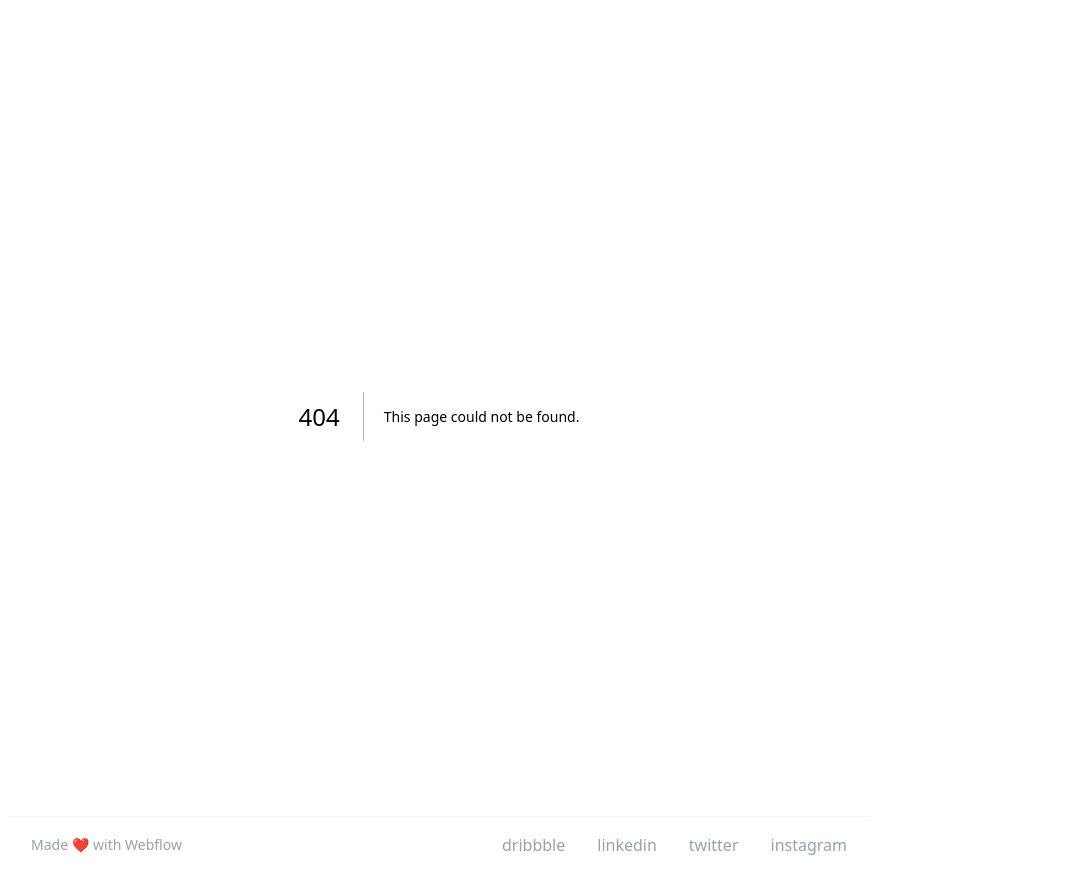
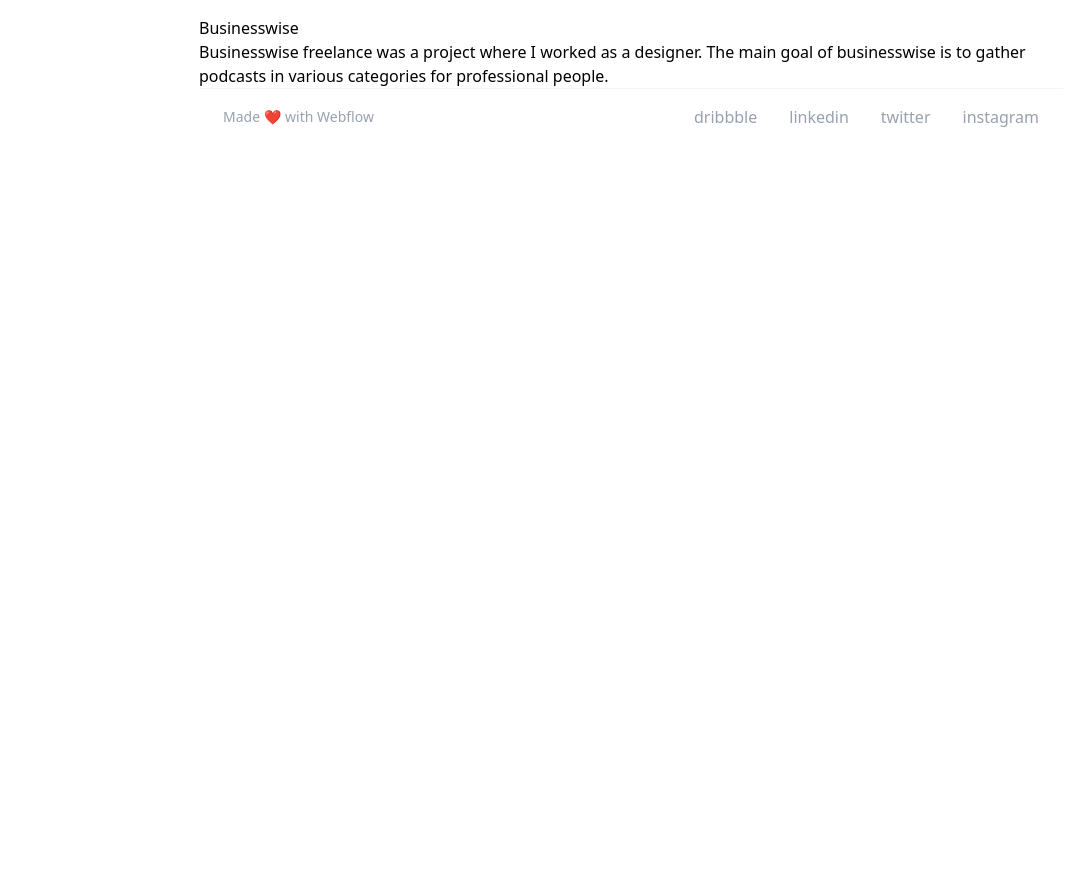
Before and after one commit to aslanliIbrahim/next-portfolio, a Next.js app in the folder portfolio/: page /main/p1 in a window 1280 px wide. Before the commit this address had no page. Shown: the whole page, without its empty margins (9-1078 px from the left). After the commit the page ends 800 px from the top, so only its background shows below. Built offline with nearby package versions, Linux system fonts and the light colour scheme.

Commit message:
card detail page was created

```diff
--- /dev/null
+++ b/portfolio/app/main/[id]/page.jsx
@@ -0,0 +1,23 @@
+'use client'
+import { useParams } from "next/navigation";
+import { projects } from "@/data/projects";
+
+const ProjectDetail = () => {
+  const { id } = useParams(); // Get the dynamic ID
+
+  // Find the project by ID
+  const project = projects.find((proj) => proj.id.toString() === id);
+
+  if (!project) {
+    return <h1>Project Not Found</h1>;
+  }
+
+  return (
+    <div>
+      <h1>{project.title}</h1>
+      <p>{project.description}</p>
+    </div>
+  );
+};
+
+export default ProjectDetail;
--- a/portfolio/components/shared/card.jsx
+++ b/portfolio/components/shared/card.jsx
@@ -17,7 +17,7 @@ export default function Card({ projects, linkTitle = "See All" }) {
             </p>
             <Link
               className="text-gray-700 font-medium underline underline-offset-1"
-              href={project.id}
+              href={`/main/${project.id}`}
             >
               {linkTitle}
             </Link>
```
